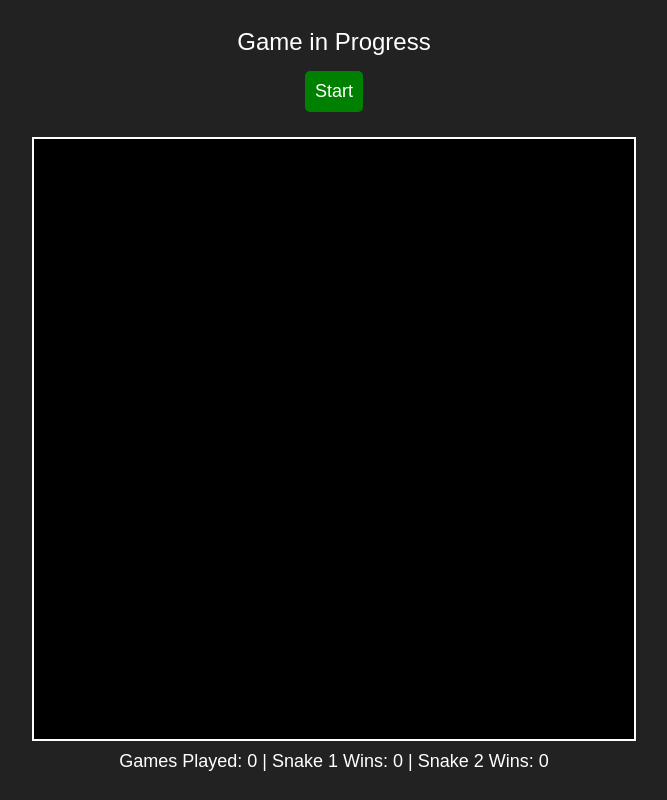
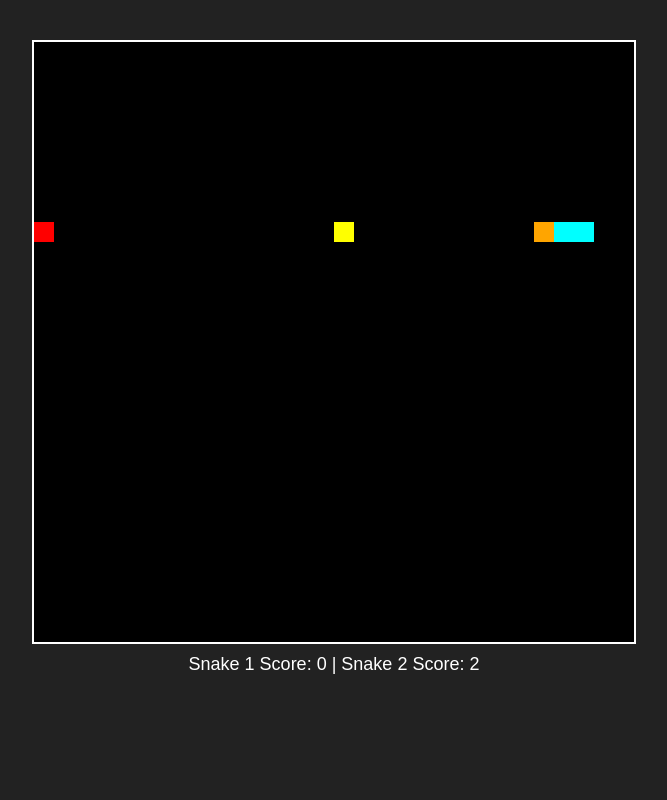
Before and after one commit to GreenEnvy10/AutoSnakeGame, a plain HTML site: page index.html in a window 1280 px wide. Both pictures are taken after a click on the button "Start". Shown: the whole page, without its empty margins (306-973 px from the left). Drawn offline with Linux system fonts and the light colour scheme.

Commit message:
Update index.html

```diff
--- a/index.html
+++ b/index.html
@@ -9,69 +9,78 @@
       display: flex;
       flex-direction: column;
       align-items: center;
-      justify-content: center;
-      height: 100vh;
+      font-family: sans-serif;
+      color: #fff;
       margin: 0;
-      font-family: Arial, sans-serif;
-      color: #fff;
+      padding: 20px;
+    }
+    #gameContainer {
+      position: relative;
     }
     canvas {
       background: #000;
       border: 2px solid #fff;
-      margin-top: 10px;
+      display: block;
+      margin: 0 auto;
+    }
+    #controls {
+      margin: 10px 0;
+    }
+    button {
+      background: #444;
+      color: #fff;
+      border: none;
+      padding: 10px 20px;
+      margin: 0 5px;
+      cursor: pointer;
+      font-size: 16px;
+    }
+    button:hover {
+      background: #666;
     }
     #message {
+      position: absolute;
+      top: 10px;
+      left: 0;
+      right: 0;
+      text-align: center;
       font-size: 24px;
-      margin-bottom: 10px;
+      z-index: 2;
     }
-    .buttons {
-      margin-bottom: 10px;
-    }
-    button {
-      font-size: 18px;
-      padding: 10px;
-      margin: 5px;
-      cursor: pointer;
-      border: none;
-      border-radius: 5px;
-    }
-    #start {
-      background: green;
-      color: white;
-    }
-    #restart {
-      background: red;
-      color: white;
-      display: none;
-    }
-    .stats {
+    #stats {
       margin-top: 10px;
       font-size: 18px;
     }
   </style>
 </head>
 <body>
-  <div id="message">Press Start to Begin</div>
-  <div class="buttons">
-    <button id="start">Start</button>
-    <button id="restart">Restart</button>
+  <div id="controls">
+    <button id="startBtn">Start</button>
+    <button id="restartBtn" style="display:none;">Restart</button>
   </div>
-  <canvas id="gameCanvas" width="600" height="600"></canvas>
-  <div class="stats">
-    Games Played: <span id="gamesPlayed">0</span> |
-    Snake 1 Wins: <span id="snake1Wins">0</span> |
-    Snake 2 Wins: <span id="snake2Wins">0</span>
+  <div id="gameContainer">
+    <div id="message"></div>
+    <canvas id="gameCanvas" width="600" height="600"></canvas>
+  </div>
+  <div id="stats">
+    <span id="snake1Score">Snake 1 Score: 0</span> |
+    <span id="snake2Score">Snake 2 Score: 0</span>
   </div>
 
   <script>
+    // Game configuration variables
     const canvas = document.getElementById("gameCanvas");
     const ctx = canvas.getContext("2d");
-    const gridSize = 20;
+    const gridSize = 20; // Each cell is 20px
     const cols = canvas.width / gridSize;
     const rows = canvas.height / gridSize;
-    const frameRate = 100;
-    let gameInterval, gamesPlayed = 0, snake1Wins = 0, snake2Wins = 0;
+    const frameRate = 100; // Game update every 100ms
 
+    let gameInterval = null;
+    let snake1, snake2, food;
+    let snake1Score = 0, snake2Score = 0;
+
+    // Snake object constructor
     class Snake {
       constructor(color, startX, startY) {
         this.color = color;
@@ -82,6 +91,7 @@
       get head() {
         return this.body[0];
       }
+      // AI decision: steer toward food while avoiding collisions.
       decideDirection(food, otherSnake) {
         if (!this.alive) return;
         const directions = [
@@ -89,18 +99,32 @@
           { x: 1, y: 0 },
           { x: 0, y: 1 },
           { x: -1, y: 0 }
-        ].filter(d => {
+        ];
+        const validDirs = directions.filter(d => {
+          // Avoid reversing direction if snake length > 1
           if (this.body.length > 1 && d.x === -this.dir.x && d.y === -this.dir.y) return false;
-          const newX = this.head.x + d.x, newY = this.head.y + d.y;
+          const newX = this.head.x + d.x;
+          const newY = this.head.y + d.y;
           if (newX < 0 || newX >= cols || newY < 0 || newY >= rows) return false;
-          for (let cell of this.body) if (cell.x === newX && cell.y === newY) return false;
-          if (otherSnake) for (let cell of otherSnake.body) if (cell.x === newX && cell.y === newY) return false;
+          // Check self collision
+          for (let cell of this.body) {
+            if (cell.x === newX && cell.y === newY) return false;
+          }
+          // Check collision with other snake's body
+          if (otherSnake) {
+            for (let cell of otherSnake.body) {
+              if (cell.x === newX && cell.y === newY) return false;
+            }
+          }
           return true;
         });
-        if (validDirs.length > 0) this.dir = validDirs.sort((a, b) =>
-          (Math.abs((this.head.x + a.x) - food.x) + Math.abs((this.head.y + a.y) - food.y)) -
-          (Math.abs((this.head.x + b.x) - food.x) + Math.abs((this.head.y + b.y) - food.y))
-        )[0];
+        if (validDirs.length === 0) return;
+        validDirs.sort((a, b) => {
+          const distA = Math.abs((this.head.x + a.x) - food.x) + Math.abs((this.head.y + a.y) - food.y);
+          const distB = Math.abs((this.head.x + b.x) - food.x) + Math.abs((this.head.y + b.y) - food.y);
+          return distA - distB;
+        });
+        this.dir = validDirs[0];
       }
       move() {
         if (!this.alive) return;
@@ -109,79 +133,162 @@
         this.body.pop();
       }
       grow() {
-        this.body.unshift({ x: this.head.x + this.dir.x, y: this.head.y + this.dir.y });
+        const newHead = { x: this.head.x + this.dir.x, y: this.head.y + this.dir.y };
+        this.body.unshift(newHead);
       }
       checkCollision() {
-        for (let i = 1; i < this.body.length; i++) if (this.head.x === this.body[i].x && this.head.y === this.body[i].y) this.alive = false;
-        if (this.head.x < 0 || this.head.x >= cols || this.head.y < 0 || this.head.y >= rows) this.alive = false;
+        // Check self collision
+        for (let i = 1; i < this.body.length; i++) {
+          if (this.head.x === this.body[i].x && this.head.y === this.body[i].y) {
+            this.alive = false;
+            return;
+          }
+        }
+        // Check wall collision
+        if (this.head.x < 0 || this.head.x >= cols || this.head.y < 0 || this.head.y >= rows) {
+          this.alive = false;
+          return;
+        }
       }
     }
 
-    let snake1, snake2, food;
-
-    function resetGame() {
+    // Initialize game state
+    function initGame() {
       snake1 = new Snake("lime", 5, 5);
       snake2 = new Snake("cyan", cols - 6, rows - 6);
       snake1.dir = { x: 1, y: 0 };
       snake2.dir = { x: -1, y: 0 };
+      snake1Score = 0;
+      snake2Score = 0;
       food = randomFood();
-      document.getElementById("message").textContent = "Game in Progress";
-      document.getElementById("restart").style.display = "none";
-      gameInterval = setInterval(update, frameRate);
+      document.getElementById("message").textContent = "";
+      updateStats();
     }
 
+    // Start the game loop
+    function startGame() {
+      if (gameInterval) clearInterval(gameInterval);
+      initGame();
+      gameInterval = setInterval(update, frameRate);
+      document.getElementById("startBtn").style.display = "none";
+      document.getElementById("restartBtn").style.display = "none";
+    }
+
+    // Restart game handler
+    function restartGame() {
+      startGame();
+    }
+
+    // Generate a random food location not on any snake's body.
     function randomFood() {
+      let valid = false;
       let pos;
-      while (true) {
-        pos = { x: Math.floor(Math.random() * cols), y: Math.floor(Math.random() * rows) };
-        if (!snake1.body.some(cell => cell.x === pos.x && cell.y === pos.y) &&
-            !snake2.body.some(cell => cell.x === pos.x && cell.y === pos.y)) break;
+      while (!valid) {
+        pos = {
+          x: Math.floor(Math.random() * cols),
+          y: Math.floor(Math.random() * rows)
+        };
+        valid = true;
+        for (let cell of snake1.body) {
+          if (cell.x === pos.x && cell.y === pos.y) valid = false;
+        }
+        for (let cell of snake2.body) {
+          if (cell.x === pos.x && cell.y === pos.y) valid = false;
+        }
       }
       return pos;
     }
 
-    function draw() {
-      ctx.clearRect(0, 0, canvas.width, canvas.height);
-      drawCell(food.x, food.y, "red");
-      if (snake1.alive) snake1.body.forEach((cell, i) => drawCell(cell.x, cell.y, i === 0 ? "yellow" : snake1.color));
-      if (snake2.alive) snake2.body.forEach((cell, i) => drawCell(cell.x, cell.y, i === 0 ? "orange" : snake2.color));
-    }
-
+    // Draw a cell on the canvas.
     function drawCell(x, y, color) {
       ctx.fillStyle = color;
       ctx.fillRect(x * gridSize, y * gridSize, gridSize, gridSize);
     }
 
+    // Update the stats panel.
+    function updateStats() {
+      document.getElementById("snake1Score").textContent = "Snake 1 Score: " + snake1Score;
+      document.getElementById("snake2Score").textContent = "Snake 2 Score: " + snake2Score;
+    }
+
+    // Draw the game state.
+    function draw() {
+      ctx.clearRect(0, 0, canvas.width, canvas.height);
+      // Draw food.
+      drawCell(food.x, food.y, "red");
+      // Draw snake1.
+      if (snake1.alive) {
+        snake1.body.forEach((cell, index) => {
+          drawCell(cell.x, cell.y, index === 0 ? "yellow" : snake1.color);
+        });
+      }
+      // Draw snake2.
+      if (snake2.alive) {
+        snake2.body.forEach((cell, index) => {
+          drawCell(cell.x, cell.y, index === 0 ? "orange" : snake2.color);
+        });
+      }
+    }
+
+    // Main game update loop.
     function update() {
-      if ((!snake1.alive && !snake2.alive) || (!snake1.alive && snake2.alive) || (snake1.alive && !snake2.alive)) {
+      // Check if game over conditions are met.
+      if ((!snake1.alive && !snake2.alive) ||
+          (snake1.alive && !snake2.alive) ||
+          (!snake1.alive && snake2.alive)) {
+        const msg = document.getElementById("message");
+        if (snake1.alive && !snake2.alive) {
+          msg.textContent = "Snake 1 wins!";
+        } else if (snake2.alive && !snake1.alive) {
+          msg.textContent = "Snake 2 wins!";
+        } else {
+          msg.textContent = "Game Over! Both snakes died.";
+        }
         clearInterval(gameInterval);
-        document.getElementById("restart").style.display = "inline";
-        gamesPlayed++;
-        if (snake1.alive) { snake1Wins++; document.getElementById("message").textContent = "Snake 1 Wins!"; }
-        else if (snake2.alive) { snake2Wins++; document.getElementById("message").textContent = "Snake 2 Wins!"; }
-        else document.getElementById("message").textContent = "Game Over! Both Snakes Died.";
-        updateStats();
+        document.getElementById("restartBtn").style.display = "inline-block";
         return;
       }
+
+      // Each snake decides its next move.
       snake1.decideDirection(food, snake2);
       snake2.decideDirection(food, snake1);
+
+      // Move snakes.
       snake1.move();
       snake2.move();
+
+      // Check collisions.
       snake1.checkCollision();
       snake2.checkCollision();
-      if (snake1.alive && snake1.head.x === food.x && snake1.head.y === food.y) { snake1.grow(); food = randomFood(); }
-      if (snake2.alive && snake2.head.x === food.x && snake2.head.y === food.y) { snake2.grow(); food = randomFood(); }
+
+      // Check collisions between snake heads and the other snake's body.
+      if (snake2.body.some(cell => cell.x === snake1.head.x && cell.y === snake1.head.y)) {
+        snake1.alive = false;
+      }
+      if (snake1.body.some(cell => cell.x === snake2.head.x && cell.y === snake2.head.y)) {
+        snake2.alive = false;
+      }
+
+      // Check if a snake eats the food.
+      if (snake1.alive && snake1.head.x === food.x && snake1.head.y === food.y) {
+        snake1.grow();
+        snake1Score++;
+        food = randomFood();
+        updateStats();
+      }
+      if (snake2.alive && snake2.head.x === food.x && snake2.head.y === food.y) {
+        snake2.grow();
+        snake2Score++;
+        food = randomFood();
+        updateStats();
+      }
+
       draw();
     }
 
-    function updateStats() {
-      document.getElementById("gamesPlayed").textContent = gamesPlayed;
-      document.getElementById("snake1Wins").textContent = snake1Wins;
-      document.getElementById("snake2Wins").textContent = snake2Wins;
-    }
-
-    document.getElementById("start").addEventListener("click", resetGame);
-    document.getElementById("restart").addEventListener("click", resetGame);
+    // Button event listeners.
+    document.getElementById("startBtn").addEventListener("click", startGame);
+    document.getElementById("restartBtn").addEventListener("click", restartGame);
   </script>
 </body>
 </html>
```
